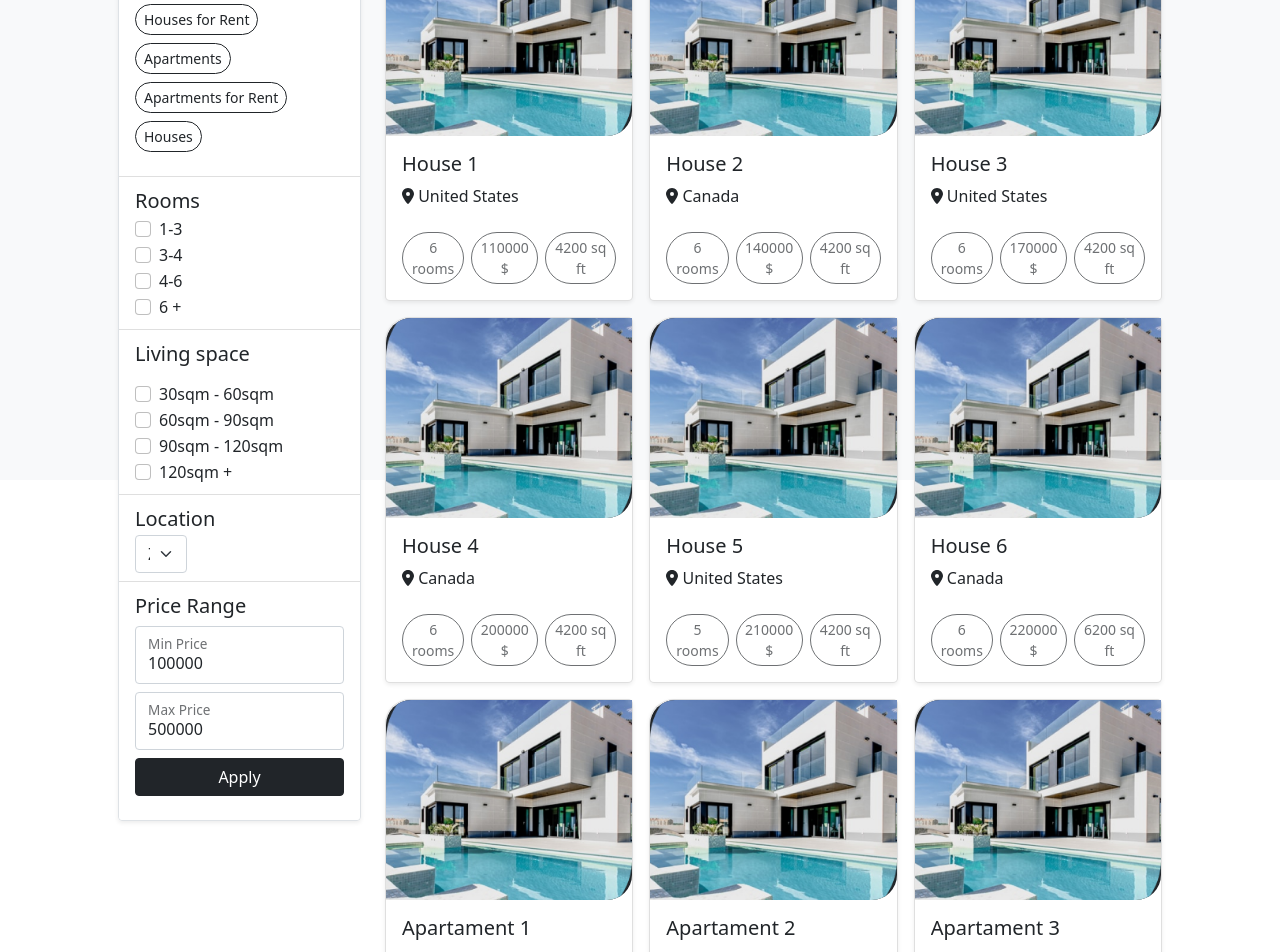
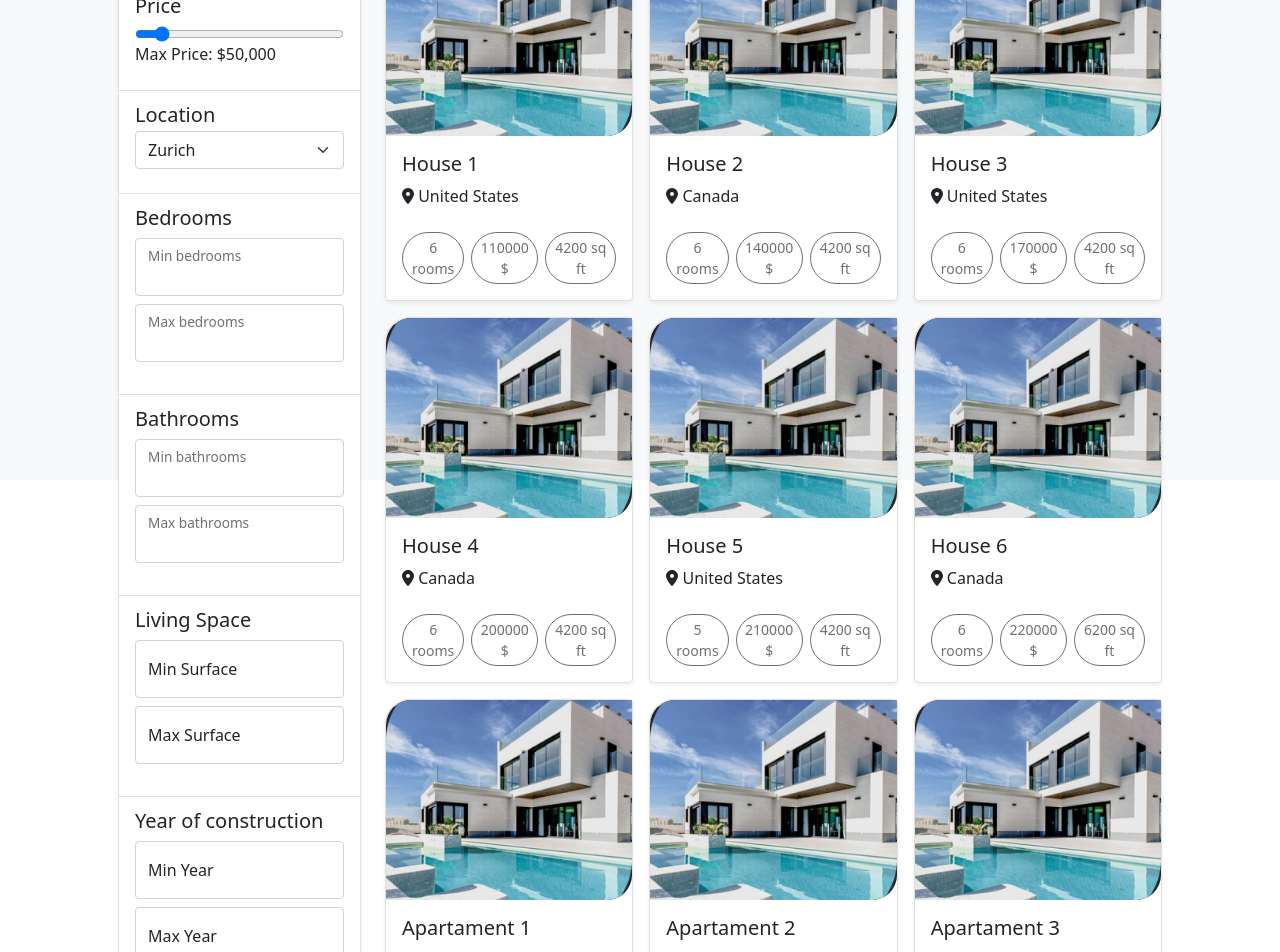
Before and after one commit to SoftwareEngineering-E-Complish/frontend, a React (Create React App) app: page /properties in a window 1280 px wide. Shown: the part 320-1272 px from the top of the page. Built offline with nearby package versions, Linux system fonts and the light colour scheme.

Commit message:
adjust filter menu

```diff
--- a/src/SearchContext.js
+++ b/src/SearchContext.js
@@ -7,8 +7,35 @@ export const useSearch = () => useContext(SearchContext);
 export const SearchProvider = ({ children }) => {
   const [searchResults, setSearchResults] = useState([]);
 
+  const [formValues, setFormValues] = useState({
+    priceMin: 0,
+    priceMax: 50000,
+    bedroomMin: null,
+    bedroomMax: null,
+    bathroomMin: null,
+    bathroomMax: null,
+    squareMetersMin: null,
+    squareMetersMax: null,
+    yearBuiltMin: null,
+    yearBuiltMax: null,
+    propertyType: null,
+    location: null,
+  });
+
+  const handleInputChange = (event) => {
+    const { name, value } = event.target;
+    setFormValues({
+      ...formValues,
+      [name]: value,
+    });
+  };
+
   return (
-    <SearchContext.Provider value={{ searchResults, setSearchResults }}>
+    <SearchContext.Provider value={{
+      searchResults,
+      setSearchResults,
+      formValues,
+      handleInputChange, }}>
       {children}
     </SearchContext.Provider>
   );
--- a/src/components/products/FilterMenuLeft.js
+++ b/src/components/products/FilterMenuLeft.js
@@ -8,20 +8,18 @@ import ProductListBody from "./ProductListBody";
 const brands = ["1-3", "3-4", "4-6", "6 +"];
 const manufacturers = ["30sqm - 60sqm", "60sqm - 90sqm", "90sqm - 120sqm", "120sqm +"];
 const categories = [
-    "Houses for Sale",
-    "Apartments for Sale",
-    "Houses for Rent",
-    "Apartments",
-    "Apartments for Rent",
-    "Houses",
+    "House",
+    "Apartment"
   ];
 
 
+//missing: set default form values
 function FilterMenuLeft() {
+  const { formValues, handleInputChange } = useSearch();
   return (
     <ul className="list-group list-group-flush rounded">
       <li className="list-group-item d-none d-lg-block">
-        <h5 className="mt-1 mb-2">Browse</h5>
+        <h5 className="mt-1 mb-2">Property Type</h5>
         <div className="d-flex flex-wrap my-2">
           {categories.map((v, i) => {
             return (
@@ -38,38 +36,23 @@ function FilterMenuLeft() {
         </div>
       </li>
       <li className="list-group-item">
-        <h5 className="mt-1 mb-1">Rooms</h5>
-        <div className="d-flex flex-column">
-          {brands.map((v, i) => {
-            return (
-              <div key={i} className="form-check">
-                <input className="form-check-input" type="checkbox" />
-                <label className="form-check-label" htmlFor="flexCheckDefault">
-                  {v}
-                </label>
-              </div>
-            );
-          })}
-        </div>
-      </li>
-      <li className="list-group-item">
-        <h5 className="mt-1 mb-3">Living space</h5>
-        <div className="d-flex flex-column">
-          {manufacturers.map((v, i) => {
-            return (
-              <div key={i} className="form-check">
-                <input className="form-check-input" type="checkbox" />
-                <label className="form-check-label" htmlFor="flexCheckDefault">
-                  {v}
-                </label>
-              </div>
-            );
-          })}
+        <h5 className="mt-1 mb-2">Price</h5>
+        <div className="d-grid d-block mb-3">
+          <input
+            name="priceMax"
+            type="range"
+            min="0"
+            max="500000"
+            value={formValues.priceMax}
+            onChange={handleInputChange}
+            className="form-control-range"
+          />
+          <div>Max Price: ${formValues.priceMax.toLocaleString()}</div>
         </div>
       </li>
       <li className="list-group-item">
         <h5 className="mt-1 mb-1">Location</h5>
-        <div className="col-lg-3 d-none d-lg-block">
+        <div className="d-grid d-block mb-3">
           <select
             className="form-select"
             aria-label="Default select example"
@@ -89,28 +72,137 @@ function FilterMenuLeft() {
         </div>
       </li>
       <li className="list-group-item">
-        <h5 className="mt-1 mb-2">Price Range</h5>
+      <h5 className="mt-1 mb-2">Bedrooms</h5>
+        <div className="d-grid d-block mb-3">
+          <div className="form-floating mb-2">
+          <select
+            name="bedroomMin"
+            onChange={handleInputChange}
+            className="form-control"
+            value={formValues.bedroomMin}
+          >
+            <option value="">{formValues.bedroomMin}</option> {/* Optional placeholder-like option */}
+            {Array.from({ length: 11 }, (_, index) => (
+              <option key={index} value={index}>
+                {index}
+              </option>
+            ))}
+          </select>
+          <label htmlFor="floatingInput">Min bedrooms</label>
+          </div>
+          <div className="form-floating mb-2">
+          <select
+            name="bedroomMax"
+            onChange={handleInputChange}
+            className="form-control"
+            value={formValues.bedroomMax}
+          >
+            <option value="">{formValues.bedroomMax}</option> {}
+            {Array.from({ length: 11 }, (_, index) => (
+              <option key={index} value={index}>
+                {index}
+            </option>
+            ))}
+          </select>
+          <label htmlFor="floatingInput">Max bedrooms</label>
+          </div>
+        </div>
+      </li>
+      <li className="list-group-item">
+      <h5 className="mt-1 mb-2">Bathrooms</h5>
+        <div className="d-grid d-block mb-3">
+          <div className="form-floating mb-2">
+          <select
+            name="bathroomMin"
+            onChange={handleInputChange}
+            className="form-control"
+            value={formValues.bathroomMin}
+          >
+            <option value="">{formValues.bathroomMin}</option> {/* Optional placeholder-like option */}
+            {Array.from({ length: 11 }, (_, index) => (
+              <option key={index} value={index}>
+                {index}
+              </option>
+            ))}
+          </select>
+          <label htmlFor="floatingInput">Min bathrooms</label>
+          </div>
+          <div className="form-floating mb-2">
+          <select
+            name="bathroomMax"
+            onChange={handleInputChange}
+            className="form-control"
+            value={formValues.bathroomMax}
+          >
+            <option value="">{formValues.bathroomMax}</option> {}
+            {Array.from({ length: 11 }, (_, index) => (
+              <option key={index} value={index}>
+                {index}
+            </option>
+            ))}
+          </select>
+          <label htmlFor="floatingInput">Max bathrooms</label>
+          </div>
+        </div>
+      </li>
+
+
+      <li className="list-group-item">
+        <h5 className="mt-1 mb-2">Living Space</h5>
         <div className="d-grid d-block mb-3">
           <div className="form-floating mb-2">
             <input
+              name="squareMetersMin"
+              onChange={handleInputChange}
               type="text"
               className="form-control"
               placeholder="Min"
-              defaultValue="100000"
+              defaultValue={formValues.squareMetersMin}
             />
-            <label htmlFor="floatingInput">Min Price</label>
+            <label htmlFor="floatingInput">Min Surface</label>
           </div>
           <div className="form-floating mb-2">
             <input
+              name="squareMetersMin"
+              onChange={handleInputChange}
               type="text"
               className="form-control"
               placeholder="Max"
-              defaultValue="500000"
+              defaultValue={formValues.squareMetersMax}
             />
-            <label htmlFor="floatingInput">Max Price</label>
+            <label htmlFor="floatingInput">Max Surface</label>
           </div>
-          <button className="btn btn-dark">Apply</button>
         </div>
+      </li>
+      <li className="list-group-item">
+        <h5 className="mt-1 mb-2">Year of construction</h5>
+        <div className="d-grid d-block mb-3">
+          <div className="form-floating mb-2">
+            <input
+              name="yearBuiltMin"
+              onChange={handleInputChange}
+              type="text"
+              className="form-control"
+              placeholder="Min"
+              defaultValue={formValues.yearBuiltMin}
+            />
+            <label htmlFor="floatingInput">Min Year</label>
+          </div>
+          <div className="form-floating mb-2">
+            <input
+              name="yearBuiltMin"
+              onChange={handleInputChange}
+              type="text"
+              className="form-control"
+              placeholder="Max"
+              defaultValue={formValues.yearBuiltMax}
+            />
+            <label htmlFor="floatingInput">Max Year</label>
+          </div>
+        </div>
+      </li>
+      <li className="list-group-item">
+        <button className="btn btn-dark">Apply</button>
       </li>
     </ul>
   );
--- a/src/pages/Landing.js
+++ b/src/pages/Landing.js
@@ -43,5 +43,4 @@ function NewLandingPage() {
   );
 }
 
-
 export default NewLandingPage;
```
